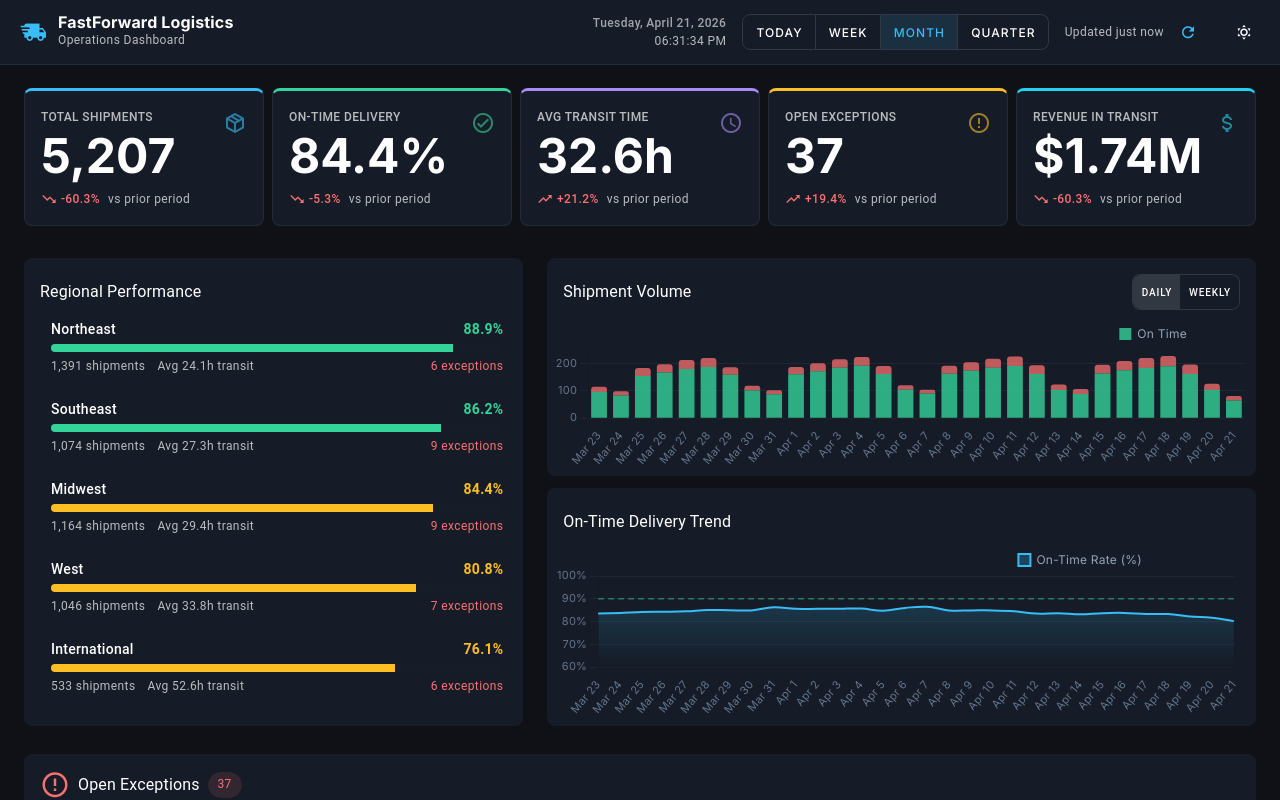
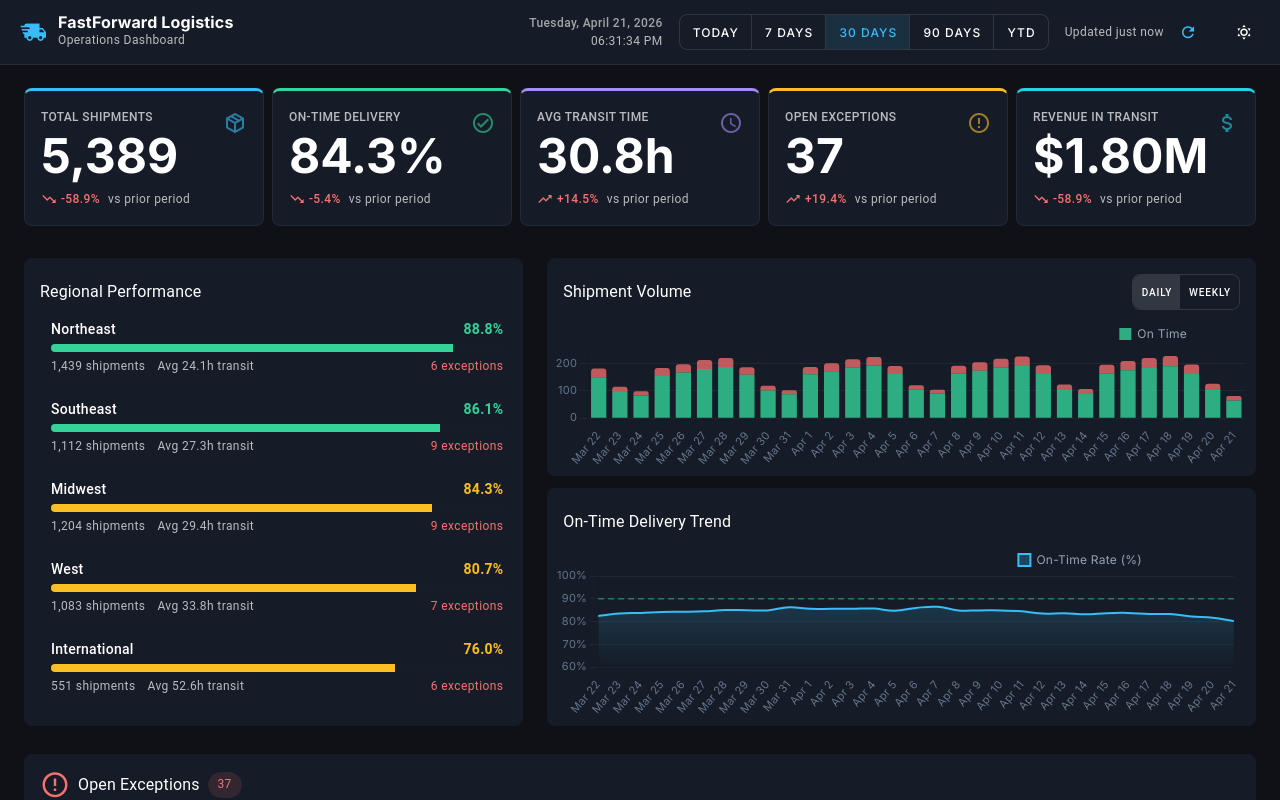
Before and after one commit to kmcconnell4/Protogen_Academy_200_Capstone_Redux_Again, a Vue app: page / in a window 1280 px wide. Shown: the top 800 px of the page. Built offline with nearby package versions, Linux system fonts and the light colour scheme.

Commit message:
Adjusted filter logic and naming conventions to be more clear

```diff
--- a/src/components/layout/TopBar.vue
+++ b/src/components/layout/TopBar.vue
@@ -41,9 +41,10 @@
           class="d-none d-sm-flex"
         >
           <v-btn value="today" size="small">Today</v-btn>
-          <v-btn value="week" size="small">Week</v-btn>
-          <v-btn value="month" size="small">Month</v-btn>
-          <v-btn value="quarter" size="small">Quarter</v-btn>
+          <v-btn value="week" size="small">7 Days</v-btn>
+          <v-btn value="month" size="small">30 Days</v-btn>
+          <v-btn value="quarter" size="small">90 Days</v-btn>
+          <v-btn value="ytd" size="small">YTD</v-btn>
         </v-btn-toggle>
 
         <!-- Refresh: label hidden on mobile, icon always visible -->
@@ -86,9 +87,10 @@ const selectedRange = computed({
 
 const rangeItems = [
   { title: 'Today', value: 'today' },
-  { title: 'Week', value: 'week' },
-  { title: 'Month', value: 'month' },
-  { title: 'Quarter', value: 'quarter' },
+  { title: '7 Days', value: 'week' },
+  { title: '30 Days', value: 'month' },
+  { title: '90 Days', value: 'quarter' },
+  { title: 'Year to Date', value: 'ytd' },
 ]
 
 const theme = inject<Ref<'light' | 'dark'>>('theme')!
--- a/src/composables/useMetrics.ts
+++ b/src/composables/useMetrics.ts
@@ -27,9 +27,11 @@ function getDateCutoff(range: DateRange): Date {
     case 'week':
       return new Date(todayUtc - 6 * 86_400_000)
     case 'month':
-      return new Date(todayUtc - 29 * 86_400_000)
+      return new Date(todayUtc - 30 * 86_400_000)
     case 'quarter':
-      return new Date(todayUtc - 89 * 86_400_000)
+      return new Date(todayUtc - 90 * 86_400_000)
+    case 'ytd':
+      return new Date(Date.UTC(now.getUTCFullYear(), 0, 1))
   }
 }
 
@@ -57,6 +59,18 @@ const filteredShipmentVolume = computed<ShipmentVolumeRecord[]>(() => {
       lateCount: total - onTime,
     }
   })
+})
+
+// Date + region filtered only — used for KPI counts.
+// Does NOT include the table-level type/severity/search filters so the
+// Open Exceptions card always reflects the true period total.
+const kpiExceptions = computed<Exception[]>(() => {
+  const cutoff = getDateCutoff(selectedDateRange.value)
+  let list = data.exceptions.filter((e) => new Date(e.createdAt) >= cutoff)
+  if (selectedRegion.value) {
+    list = list.filter((e) => e.region === selectedRegion.value)
+  }
+  return list
 })
 
 const filteredExceptions = computed<Exception[]>(() => {
@@ -114,17 +128,25 @@ const computedKpis = computed(() => {
   const total = vol.reduce((s, r) => s + r.totalShipments, 0)
   const onTime = vol.reduce((s, r) => s + r.onTimeCount, 0)
   const onTimeRate = total > 0 ? Math.round((onTime / total) * 1000) / 10 : 0
-  const openEx = filteredExceptions.value.length
 
-  // Avg transit time: weighted average of each filtered exception's region transit time
-  const regionTransitMap: Record<string, number> = {}
-  for (const r of data.regions) regionTransitMap[r.name] = r.avgTransitTime
-  const exList = filteredExceptions.value
-  const avgTransit =
-    exList.length > 0
-      ? exList.reduce((s, e) => s + (regionTransitMap[e.region] ?? data.kpis.avgTransitTime.current), 0) /
-        exList.length
-      : data.kpis.avgTransitTime.current
+  // Open exceptions: count from kpiExceptions (date + region only, no table filters)
+  const openEx = kpiExceptions.value.length
+
+  // Avg transit time:
+  // - If a region is selected, use that region's transit time directly
+  // - Otherwise, use the weighted average across all regions by their filtered shipment volume
+  const regions = filteredRegions.value
+  const regionTotal = regions.reduce((s, r) => s + r.totalShipments, 0)
+  // Seasonal offset: YTD/Quarter include early-year winter months where weather
+  // adds measurable delay; shorter windows consist mostly of spring shipments.
+  const seasonalOffset: Record<string, number> = { today: -0.8, week: -0.5, month: 0, quarter: 0.4, ytd: 1.1 }
+  const transitOffset = seasonalOffset[selectedDateRange.value] ?? 0
+
+  const avgTransit = selectedRegion.value
+    ? (data.regions.find((r) => r.name === selectedRegion.value)?.avgTransitTime ?? data.kpis.avgTransitTime.current) + transitOffset
+    : regionTotal > 0
+      ? regions.reduce((s, r) => s + r.avgTransitTime * r.totalShipments, 0) / regionTotal + transitOffset
+      : data.kpis.avgTransitTime.current + transitOffset
 
   // Revenue in transit: scale proportionally to filtered shipment volume
   const allTimeTotal = data.kpis.totalShipments.current
--- a/src/data/metrics.json
+++ b/src/data/metrics.json
@@ -7,6 +7,26 @@
     "revenueInTransit": { "current": 4812340, "prior": 4391200 }
   },
   "shipmentVolume": [
+    { "date": "2026-01-01", "totalShipments": 121, "onTimeCount": 108, "lateCount": 13 },
+    { "date": "2026-01-02", "totalShipments": 134, "onTimeCount": 119, "lateCount": 15 },
+    { "date": "2026-01-03", "totalShipments": 78,  "onTimeCount": 71,  "lateCount": 7  },
+    { "date": "2026-01-04", "totalShipments": 67,  "onTimeCount": 61,  "lateCount": 6  },
+    { "date": "2026-01-05", "totalShipments": 138, "onTimeCount": 124, "lateCount": 14 },
+    { "date": "2026-01-06", "totalShipments": 152, "onTimeCount": 136, "lateCount": 16 },
+    { "date": "2026-01-07", "totalShipments": 144, "onTimeCount": 129, "lateCount": 15 },
+    { "date": "2026-01-08", "totalShipments": 159, "onTimeCount": 143, "lateCount": 16 },
+    { "date": "2026-01-09", "totalShipments": 163, "onTimeCount": 146, "lateCount": 17 },
+    { "date": "2026-01-10", "totalShipments": 91,  "onTimeCount": 82,  "lateCount": 9  },
+    { "date": "2026-01-11", "totalShipments": 79,  "onTimeCount": 72,  "lateCount": 7  },
+    { "date": "2026-01-12", "totalShipments": 155, "onTimeCount": 139, "lateCount": 16 },
+    { "date": "2026-01-13", "totalShipments": 168, "onTimeCount": 151, "lateCount": 17 },
+    { "date": "2026-01-14", "totalShipments": 161, "onTimeCount": 144, "lateCount": 17 },
+    { "date": "2026-01-15", "totalShipments": 172, "onTimeCount": 154, "lateCount": 18 },
+    { "date": "2026-01-16", "totalShipments": 148, "onTimeCount": 133, "lateCount": 15 },
+    { "date": "2026-01-17", "totalShipments": 94,  "onTimeCount": 85,  "lateCount": 9  },
+    { "date": "2026-01-18", "totalShipments": 81,  "onTimeCount": 74,  "lateCount": 7  },
+    { "date": "2026-01-19", "totalShipments": 157, "onTimeCount": 141, "lateCount": 16 },
+    { "date": "2026-01-20", "totalShipments": 144, "onTimeCount": 129, "lateCount": 15 },
     { "date": "2026-01-21", "totalShipments": 148, "onTimeCount": 131, "lateCount": 17 },
     { "date": "2026-01-22", "totalShipments": 162, "onTimeCount": 140, "lateCount": 22 },
     { "date": "2026-01-23", "totalShipments": 155, "onTimeCount": 135, "lateCount": 20 },
@@ -740,6 +760,162 @@
       "age": 1848,
       "assignedTo": "Priya Nair",
       "createdAt": "2026-01-22T14:00:00Z"
+    },
+    {
+      "shipmentId": "FF-2026-07241",
+      "origin": "Boston, MA",
+      "destination": "Hartford, CT",
+      "region": "Northeast",
+      "carrier": "Summit Freight",
+      "exceptionType": "delay",
+      "severity": "critical",
+      "status": "escalated",
+      "age": 2352,
+      "assignedTo": "Marcus Webb",
+      "createdAt": "2026-01-13T10:00:00Z"
+    },
+    {
+      "shipmentId": "FF-2026-07389",
+      "origin": "Miami, FL",
+      "destination": "Jacksonville, FL",
+      "region": "Southeast",
+      "carrier": "BlueLine Express",
+      "exceptionType": "damage",
+      "severity": "high",
+      "status": "in progress",
+      "age": 2544,
+      "assignedTo": "Lena Park",
+      "createdAt": "2026-01-05T08:00:00Z"
+    },
+    {
+      "shipmentId": "FF-2026-07452",
+      "origin": "Chicago, IL",
+      "destination": "Columbus, OH",
+      "region": "Midwest",
+      "carrier": "Ironclad Carriers",
+      "exceptionType": "delay",
+      "severity": "high",
+      "status": "in progress",
+      "age": 2496,
+      "assignedTo": "James Okafor",
+      "createdAt": "2026-01-07T12:00:00Z"
+    },
+    {
+      "shipmentId": "FF-2026-07518",
+      "origin": "Los Angeles, CA",
+      "destination": "Tokyo, JP",
+      "region": "International",
+      "carrier": "Apex Logistics",
+      "exceptionType": "customs hold",
+      "severity": "critical",
+      "status": "escalated",
+      "age": 2640,
+      "assignedTo": "Sarah Chen",
+      "createdAt": "2026-01-01T06:00:00Z"
+    },
+    {
+      "shipmentId": "FF-2026-07634",
+      "origin": "Denver, CO",
+      "destination": "Las Vegas, NV",
+      "region": "West",
+      "carrier": "CrossCountry Freight",
+      "exceptionType": "delay",
+      "severity": "medium",
+      "status": "resolved",
+      "age": 2448,
+      "assignedTo": "Tara Hollis",
+      "createdAt": "2026-01-09T14:00:00Z"
+    },
+    {
+      "shipmentId": "FF-2026-07712",
+      "origin": "New York, NY",
+      "destination": "Baltimore, MD",
+      "region": "Northeast",
+      "carrier": "Ironclad Carriers",
+      "exceptionType": "damage",
+      "severity": "high",
+      "status": "open",
+      "age": 2400,
+      "assignedTo": "Priya Nair",
+      "createdAt": "2026-01-11T07:00:00Z"
+    },
+    {
+      "shipmentId": "FF-2026-07801",
+      "origin": "Atlanta, GA",
+      "destination": "Birmingham, AL",
+      "region": "Southeast",
+      "carrier": "Summit Freight",
+      "exceptionType": "delay",
+      "severity": "medium",
+      "status": "open",
+      "age": 2304,
+      "assignedTo": "Marcus Webb",
+      "createdAt": "2026-01-15T09:00:00Z"
+    },
+    {
+      "shipmentId": "FF-2026-07865",
+      "origin": "Detroit, MI",
+      "destination": "Grand Rapids, MI",
+      "region": "Midwest",
+      "carrier": "BlueLine Express",
+      "exceptionType": "address issue",
+      "severity": "low",
+      "status": "resolved",
+      "age": 2592,
+      "assignedTo": "James Okafor",
+      "createdAt": "2026-01-03T11:00:00Z"
+    },
+    {
+      "shipmentId": "FF-2026-07942",
+      "origin": "Portland, OR",
+      "destination": "San Francisco, CA",
+      "region": "West",
+      "carrier": "Summit Freight",
+      "exceptionType": "delay",
+      "severity": "high",
+      "status": "resolved",
+      "age": 2256,
+      "assignedTo": "Tara Hollis",
+      "createdAt": "2026-01-17T16:00:00Z"
+    },
+    {
+      "shipmentId": "FF-2026-08048",
+      "origin": "Seattle, WA",
+      "destination": "London, UK",
+      "region": "International",
+      "carrier": "Apex Logistics",
+      "exceptionType": "customs hold",
+      "severity": "medium",
+      "status": "open",
+      "age": 2208,
+      "assignedTo": "Sarah Chen",
+      "createdAt": "2026-01-19T08:00:00Z"
+    },
+    {
+      "shipmentId": "FF-2026-08124",
+      "origin": "Philadelphia, PA",
+      "destination": "Newark, NJ",
+      "region": "Northeast",
+      "carrier": "CrossCountry Freight",
+      "exceptionType": "damage",
+      "severity": "critical",
+      "status": "escalated",
+      "age": 2184,
+      "assignedTo": "Marcus Webb",
+      "createdAt": "2026-01-20T10:00:00Z"
+    },
+    {
+      "shipmentId": "FF-2026-08267",
+      "origin": "Nashville, TN",
+      "destination": "Memphis, TN",
+      "region": "Southeast",
+      "carrier": "Ironclad Carriers",
+      "exceptionType": "delay",
+      "severity": "high",
+      "status": "open",
+      "age": 2160,
+      "assignedTo": "Lena Park",
+      "createdAt": "2026-01-21T06:00:00Z"
     }
   ]
 }
--- a/src/types/index.ts
+++ b/src/types/index.ts
@@ -54,4 +54,4 @@ export interface MetricsData {
   exceptions: Exception[]
 }
 
-export type DateRange = 'today' | 'week' | 'month' | 'quarter'
+export type DateRange = 'today' | 'week' | 'month' | 'quarter' | 'ytd'
```
